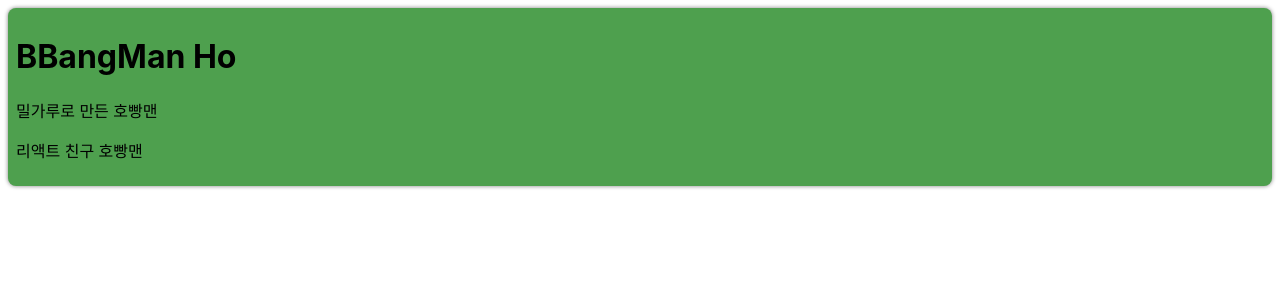
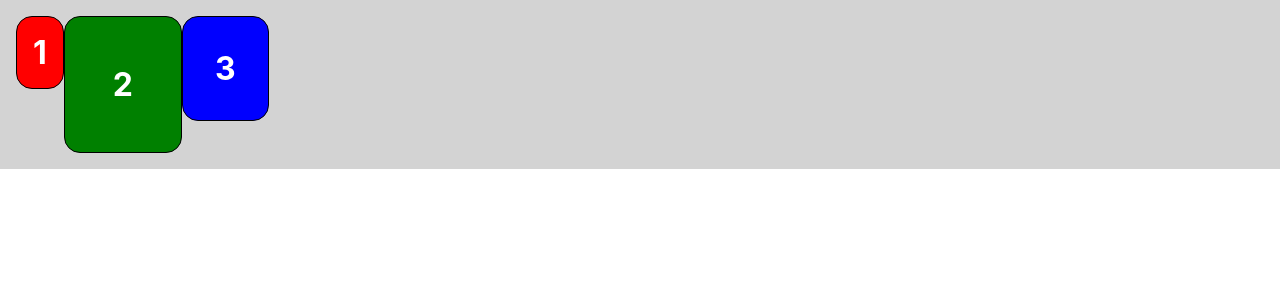
Before and after one commit to hocheol0303/React_study, a React (Create React App) app in the folder horoject/: page / in a window 1280 px wide. Shown: the top 300 px of the page. Built offline with nearby package versions, Linux system fonts and the light colour scheme.

Commit message:
chap_14,15 컨텍스트, css

```diff
--- a/horoject/package.json
+++ b/horoject/package.json
@@ -9,6 +9,7 @@
     "react": "^18.3.1",
     "react-dom": "^18.3.1",
     "react-scripts": "5.0.1",
+    "styled-components": "^6.1.12",
     "web-vitals": "^2.1.4"
   },
   "scripts": {
--- /dev/null
+++ b/horoject/src/chap_14/DarkOrLight.jsx
@@ -0,0 +1,20 @@
+import {useState, useCallback} from 'react';
+import ThemeContext from './ThemeContext';
+import MainContent from './MainContent';
+
+function DarkOrLight(props){
+    const [theme, setTheme] = useState('light');
+
+    const toggleTheme = useCallback(()=>{
+        if(theme == 'light') setTheme('dark');
+        else if(theme=='dark') setTheme('light');
+    }, [theme]);
+
+    return (
+        <ThemeContext.Provider value={{theme, toggleTheme}}>
+            <MainContent />
+        </ThemeContext.Provider>
+    );
+}
+
+export default DarkOrLight;
--- /dev/null
+++ b/horoject/src/chap_14/MainContent.jsx
@@ -0,0 +1,15 @@
+import {useContext} from 'react';
+import ThemeContext from './ThemeContext';
+
+function MainContent(props){
+    const {theme, toggleTheme} = useContext(ThemeContext);
+
+    return (
+        <div style={{width:'100vw', height:'100vh', padding: '1.5rem', backgroundColor: theme=='light' ? 'white' : 'black', color: theme=='light' ? 'black':'white'}}>
+            <p>안녕하세요, 테마 변경이 가능한 웹사이트 입니다.</p>
+            <button onClick={toggleTheme}> 테마 변경</button>
+        </div>
+    );
+}
+
+export default MainContent;
--- /dev/null
+++ b/horoject/src/chap_14/ThemeContext.jsx
@@ -0,0 +1,6 @@
+import React from 'react';
+
+const ThemeContext = React.createContext();
+ThemeContext.displayName= 'Hobbang';
+
+export default ThemeContext;
--- /dev/null
+++ b/horoject/src/chap_15/Blocks.jsx
@@ -0,0 +1,53 @@
+import styled from 'styled-components';
+
+const Wrapper = styled.div`
+    padding: 1rem;
+    display: flex;
+    flex-direction: row;
+    align-items: flex-start;
+    justify-content: flex-start;
+    background-color: lightgrey;
+`;
+
+const Block = styled.div`
+    padding: ${(props) => props.padding};
+    border: 1px solid black;
+    border-radius: 1rem;
+    background-color: ${(props) => props.backgroundColor}    ;
+    color: white;
+    font-size: 2rem;
+    font-weight: bold;
+    text-align: center;
+`;
+
+const blockItems=[
+    {
+        label: '1',
+        padding: '1rem',
+        backgroundColor: 'red',
+    },
+    {
+        label: '2',
+        padding: '3rem',
+        backgroundColor: 'green',
+    },
+    {
+        label: '3',
+        padding: '2rem',
+        backgroundColor: 'blue',
+    },
+];
+
+function Blocks(props){
+    return(
+        <Wrapper>
+            {blockItems.map((blockItem) =>{
+                return (
+                    <Block padding={blockItem.padding} backgroundColor={blockItem.backgroundColor}>{blockItem.label}</Block>
+                );
+            })}
+        </Wrapper>
+    );
+}
+
+export default Blocks;
--- a/horoject/src/index.js
+++ b/horoject/src/index.js
@@ -16,6 +16,8 @@ import AttendanceBook from './chap_10/AttendanceBook';
 import SignUp from './chap_11/SignUp';
 import Calculator from './chap_12/Calculator';
 import ProfileCard from './chap_13/ProfileCard';
+import DarkOrLight from './chap_14/DarkOrLight';
+import Blocks from './chap_15/Blocks';
 
 const root = ReactDOM.createRoot(document.getElementById('root'));
 
@@ -85,9 +87,23 @@ const root = ReactDOM.createRoot(document.getElementById('root'));
 // )
 
 //chap_13
+// root.render(
+//   <React.StrictMode>
+//     <ProfileCard />
+//   </React.StrictMode>
+// )
+
+//chap_14
+// root.render(
+//   <React.StrictMode>
+//     <DarkOrLight />
+//   </React.StrictMode>
+// )
+
+//chap_15
 root.render(
   <React.StrictMode>
-    <ProfileCard />
+    <Blocks />
   </React.StrictMode>
 )
 
```
Also changed, not shown: 1 other file (tests, documents, lock files or other folders).
